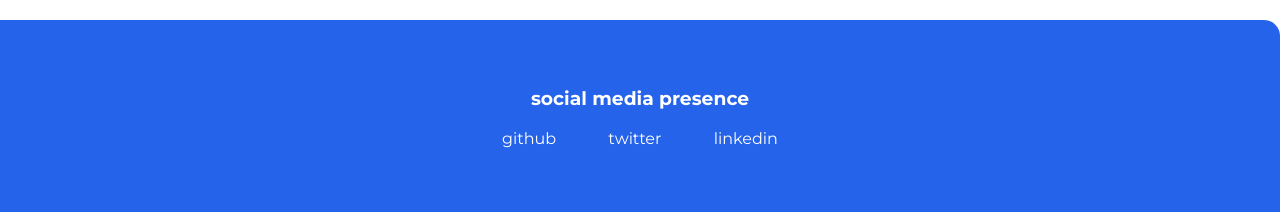
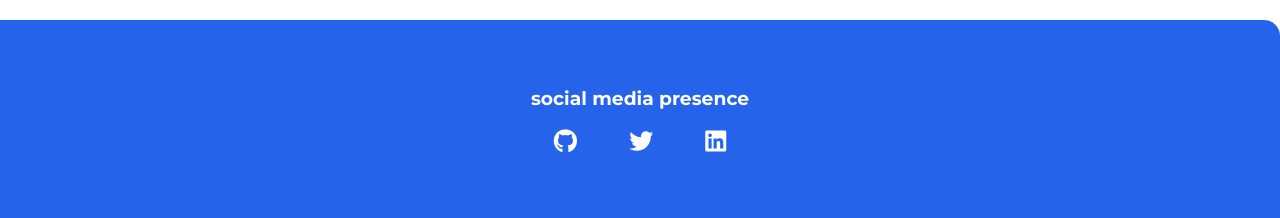
Before and after one commit to saicharan-gouru/My-portfolio, a plain HTML site: page about.html in a window 1280 px wide. Shown: the part 1608-1826 px from the top of the page. Drawn offline with Linux system fonts and the light colour scheme.

Commit message:
Update : added icons in footer for social media presence

```diff
--- a/about.html
+++ b/about.html
@@ -51,11 +51,12 @@
     <footer class="footer">
         <h3 class="footer-heading">social media presence</h3>
         <ul class="list-non-bullet">
-            <li class="list-item-inline"><a class="link" href="https://github.com/saicharan-gouru" target="_blank" rel="noopener noreferrer">github</a></li>
-            <li class="list-item-inline"><a class="link" href="https://twitter.com/saicharangouru" target="_blank" rel="noopener noreferrer">twitter</a></li>
-            <li class="list-item-inline"><a class="link" href="https://www.linkedin.com/in/saicharangouru/" target="_blank" rel="noopener noreferrer">linkedin</a></li>
+            <li class="list-item-inline"><a class="link" href="https://github.com/saicharan-gouru" target="_blank" rel="noopener noreferrer"><i class="fab fa-github"></i></a></li>
+            <li class="list-item-inline"><a class="link" href="https://twitter.com/saicharangouru" target="_blank" rel="noopener noreferrer"><i class="fab fa-twitter"></i></a></li>
+            <li class="list-item-inline"><a class="link" href="https://www.linkedin.com/in/saicharangouru/" target="_blank" rel="noopener noreferrer"><i class="fab fa-linkedin"></i></a></li>
         </ul>
     </footer>
+    <script src="https://kit.fontawesome.com/bbba0f11e7.js " crossorigin="anonymous "></script>
 </body>
 
 </html>
--- a/style.css
+++ b/style.css
@@ -163,3 +163,7 @@ ul {
     border-bottom: 2px solid yellow;
     padding-bottom: 1rem;
 }
+
+.fab {
+    font-size: 1.5rem;
+}
```
Also changed, not shown: blogs.html (+4 -3 lines), index.html (+4 -4 lines), projects.html (+4 -3 lines).
